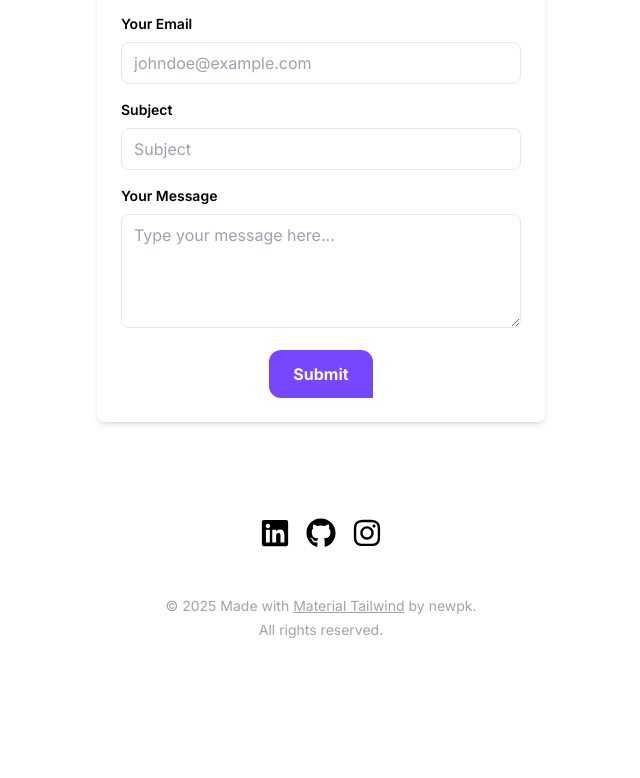
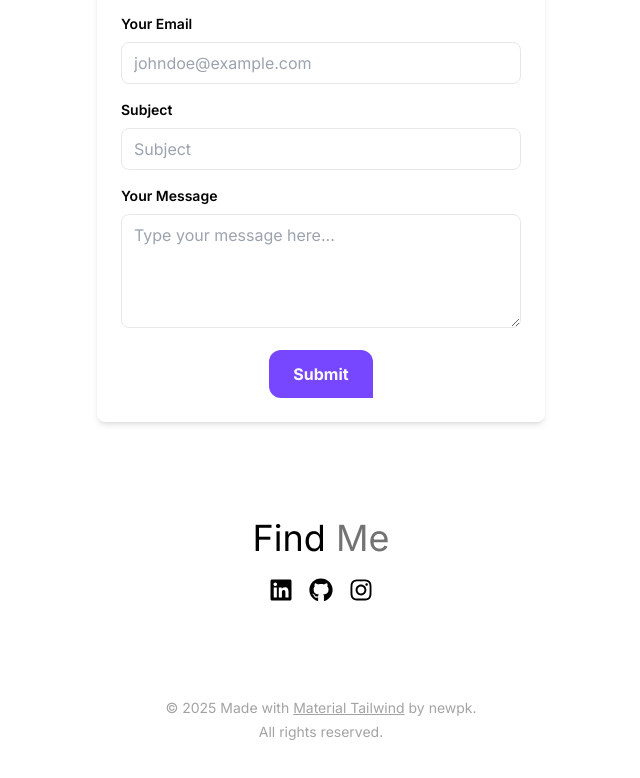
Before and after one commit to newpkorn/portfolio, a React (Vite) app: page / in a window 1280 px wide. Shown: the part 5164-5942 px from the top of the page, without its empty margins (319-959 px from the left). Before the commit the page ends 5852 px from the top, so only its background shows below. Built offline with nearby package versions, Linux system fonts and the light colour scheme; no server answers.

Commit message:
add FindMe component

```diff
--- a/src/App.jsx
+++ b/src/App.jsx
@@ -10,6 +10,7 @@ import Contact from "./components/Contact"
 import Certificates from "./components/Certificates"
 import Footer from "./components/Footer"
 import BackToTopButton from "./components/ButtonVariants"
+import FineMe from "./components/FineMe"
 
 const App = () => {
   const [darkMode, setDarkMode] = useState(false);
@@ -75,6 +76,7 @@ const App = () => {
             <Projects darkMode={darkMode} />
             <Certificates darkMode={darkMode} />
             <Contact darkMode={darkMode} />
+            <FineMe />
             <Footer />
             <BackToTopButton />
           </div>
--- /dev/null
+++ b/src/components/FineMe.jsx
@@ -0,0 +1,63 @@
+import { motion } from 'framer-motion';
+import { FaLinkedin, FaGithub, FaInstagram } from 'react-icons/fa';
+
+const iconVariants = {
+  hover: {
+    scale: 1.2,
+    rotate: 15,
+    transition: { type: 'spring', stiffness: 300, damping: 10 }
+  },
+  initial: {
+    scale: 1,
+    rotate: 0
+  }
+};
+
+const FineMe = () => {
+  return (
+    <section id="fine-me" >
+      <div className='p-24'>
+        <motion.h2
+          whileInView={{ opacity: 1, y: 0 }}
+          initial={{ opacity: 0, y: -100 }}
+          transition={{ duration: 0.5 }}
+          className="text-center text-4xl">
+          Find
+          <span className="text-neutral-500"> Me</span>
+        </motion.h2>
+
+        <div className="flex justify-center pt-5 gap-4 text-2xl">
+          <motion.a
+            href={import.meta.env.VITE_LINKEDIN_URL}
+            target="_blank"
+            variants={iconVariants}
+            initial="initial"
+            whileHover="hover"
+          >
+            <FaLinkedin />
+          </motion.a>
+          <motion.a
+            href={import.meta.env.VITE_GITHUB_URL}
+            target="_blank"
+            variants={iconVariants}
+            initial="initial"
+            whileHover="hover"
+          >
+            <FaGithub />
+          </motion.a>
+          <motion.a
+            href={import.meta.env.VITE_INSTAGRAM_URL}
+            target="_blank"
+            variants={iconVariants}
+            initial="initial"
+            whileHover="hover"
+          >
+            <FaInstagram />
+          </motion.a>
+        </div>
+      </div>
+    </section>
+  )
+}
+
+export default FineMe
--- a/src/components/Footer.jsx
+++ b/src/components/Footer.jsx
@@ -1,51 +1,7 @@
-import { motion } from 'framer-motion';
-import { FaLinkedin, FaGithub, FaInstagram } from 'react-icons/fa';
-
-const iconVariants = {
-  hover: {
-    scale: 1.2,
-    rotate: 15,
-    transition: { type: 'spring', stiffness: 300, damping: 10 }
-  },
-  initial: {
-    scale: 1,
-    rotate: 0
-  }
-};
-
 const Footer = () => {
   return (
-    <section id="footer" className='pt-12 pb-12'>
-      <div className="flex items-center justify-center gap-4 p-12 text-3xl">
-        <motion.a
-          href={import.meta.env.VITE_LINKEDIN_URL}
-          target="_blank"
-          variants={iconVariants}
-          initial="initial"
-          whileHover="hover"
-        >
-          <FaLinkedin />
-        </motion.a>
-        <motion.a
-          href={import.meta.env.VITE_GITHUB_URL}
-          target="_blank"
-          variants={iconVariants}
-          initial="initial"
-          whileHover="hover"
-        >
-          <FaGithub />
-        </motion.a>
-        <motion.a
-          href={import.meta.env.VITE_INSTAGRAM_URL}
-          target="_blank"
-          variants={iconVariants}
-          initial="initial"
-          whileHover="hover"
-        >
-          <FaInstagram />
-        </motion.a>
-      </div>
-      <div className="text-center text-sm text-neutral-400">
+    <section id="footer">
+      <div className="pb-12 text-center text-sm text-neutral-400">
         <p>
           &copy; {new Date().getFullYear()} Made with&nbsp;
           <a
```
